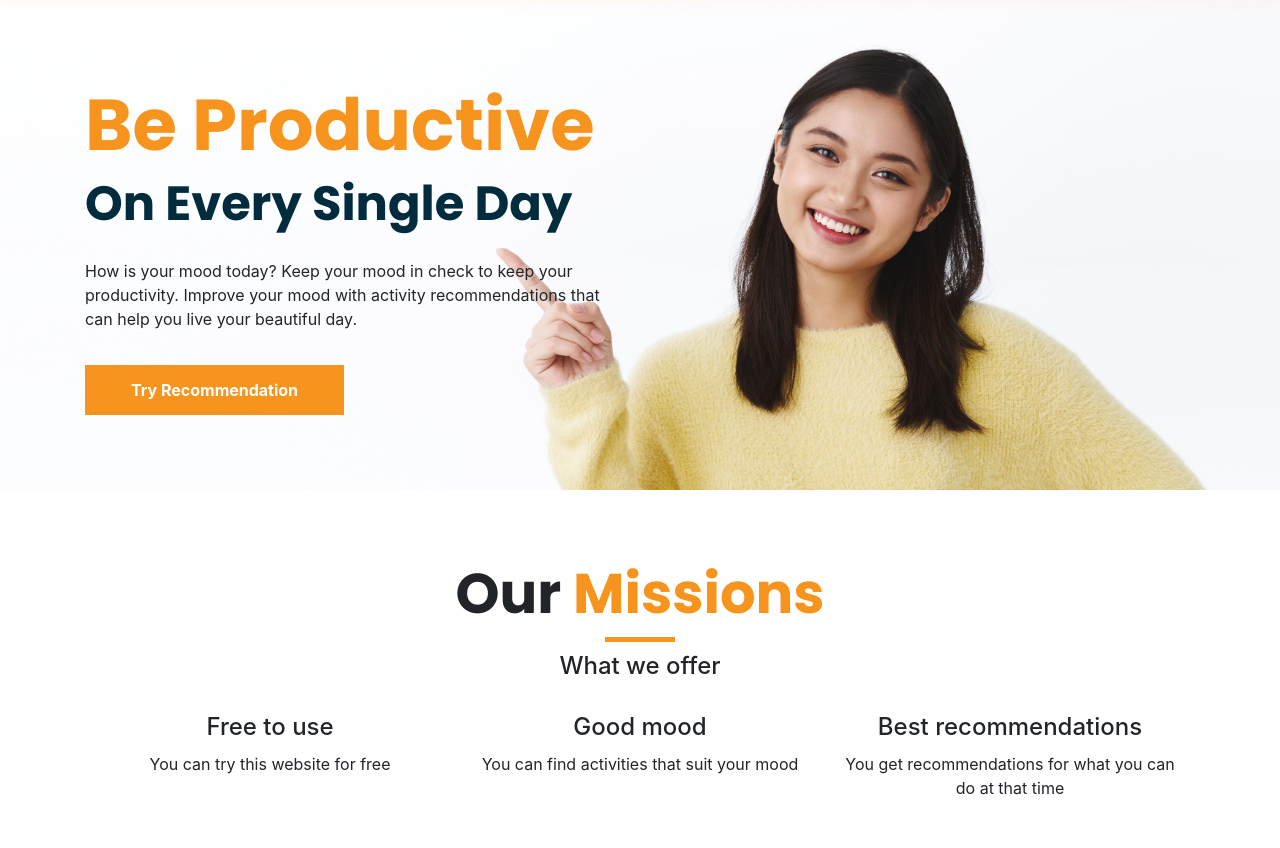
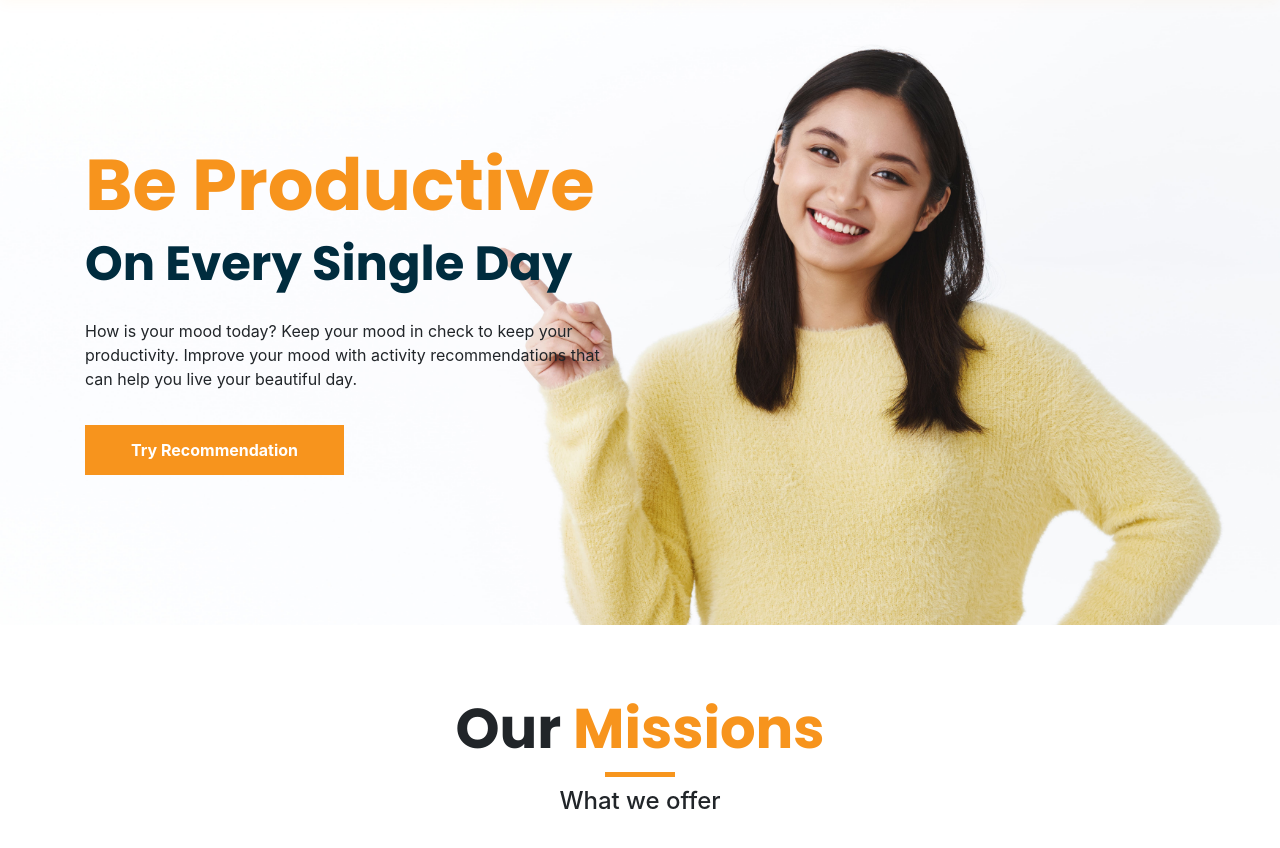
Before and after one commit to lailyrhmh/capstone-project-sib-dicoding, a Flask app: page / in a window 1280 px wide. Shown: the part 102-950 px from the top of the page. Run offline with Flask 2, Linux system fonts and the light colour scheme; parts of the project's set-up code (start-up, migrations or seed data) failed here and were passed over.

Commit message:
edit slider

```diff
--- a/static/css/style.css
+++ b/static/css/style.css
@@ -110,7 +110,7 @@ a:focus {
   background: #fff;
   z-index: 997;
   /* border-bottom: 1px solid #fff6eb; */
-  box-shadow: 0px 2px 15px rgba(247, 149, 29, 0.08);
+  box-shadow: 0px 2px 15px rgba(247, 149, 29, 0.05);
 }
 
 .header_section .header-scrolled {
@@ -268,7 +268,7 @@ li.nav-item ul li a:hover, li.nav-item ul li a:focus {
       -ms-flex-align: center;
           align-items: center;
   position: relative;
-  padding: 90px 0 75px 0;
+  padding: 150px 0 150px 0;
 }
 
 .slider_section .row {
```
